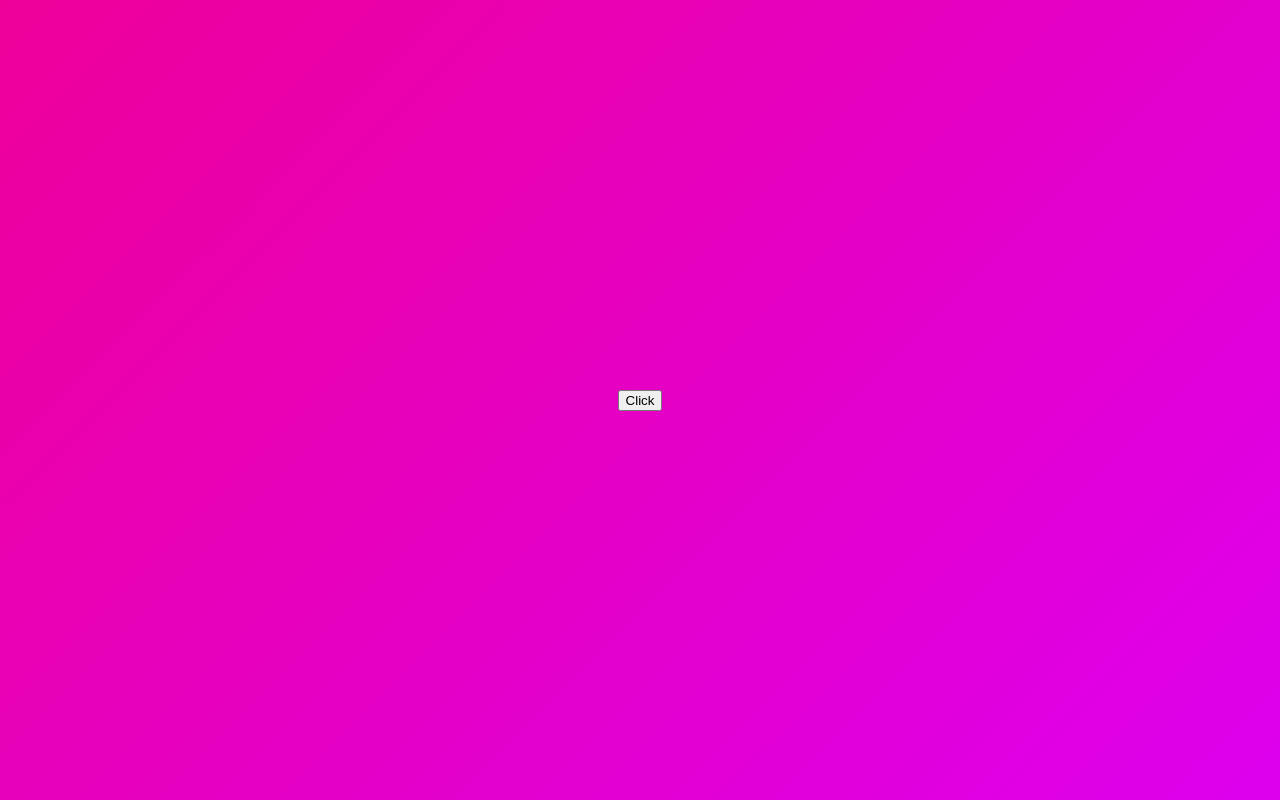
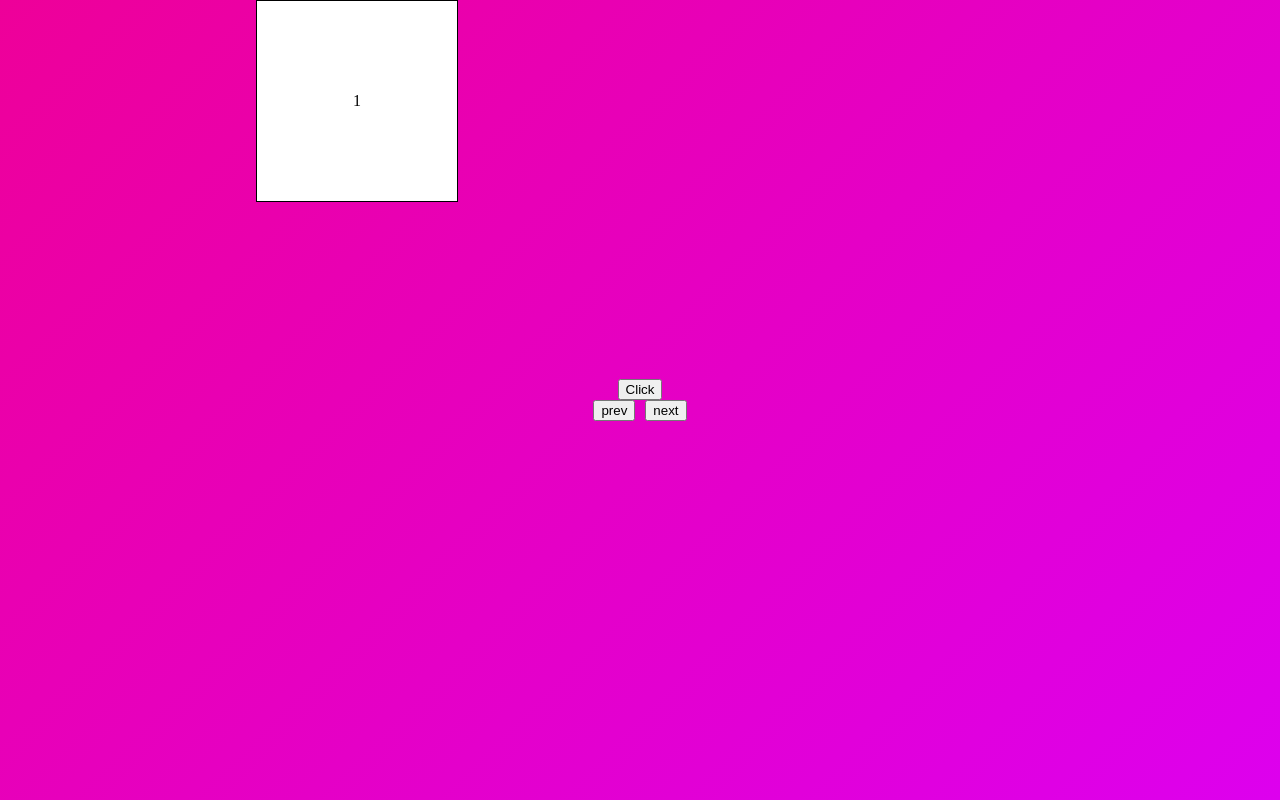
Before and after one commit to heysunny612/nomad-react-master, a React (Vite) app: page / in a window 1280 px wide. Built offline with nearby package versions, Linux system fonts and the light colour scheme.

Commit message:
slider with AnimatePresence

```diff
--- a/src/App.tsx
+++ b/src/App.tsx
@@ -6,11 +6,12 @@ import MotionValue from './components/MotionValue';
 import { motion, AnimatePresence } from 'framer-motion';
 import Svg from './components/Svg';
 import { useState } from 'react';
+import Slider from './components/Slider';
 
 const Container = styled(motion.div)`
   color: black;
   background: linear-gradient(135deg, #e09, #d0e);
-  width: 100vw;
+  width: 100%;
   height: 100vh;
   display: flex;
   flex-direction: column;
@@ -59,6 +60,7 @@ function App() {
         ) : null}
       </AnimatePresence>
       <button onClick={toggle}>Click</button>
+      <Slider />
     </Container>
   );
 }
--- /dev/null
+++ b/src/components/Slider.tsx
@@ -0,0 +1,77 @@
+import { AnimatePresence, Variants, motion } from 'framer-motion';
+import { useState } from 'react';
+import styled from 'styled-components';
+
+const Section = styled.div`
+  display: flex;
+  gap: 10px;
+`;
+
+const Box = styled(motion.div)`
+  position: absolute;
+  top: 0;
+  left: 20%;
+  width: 200px;
+  height: 200px;
+  background-color: #fff;
+  border: 1px solid #000;
+  display: flex;
+  justify-content: center;
+  align-items: center;
+`;
+
+const boxVarients: Variants = {
+  entry: (back: boolean) => ({
+    x: back ? -500 : 500,
+    opacity: 0,
+    scale: 0,
+  }),
+  center: {
+    x: 0,
+    opacity: 1,
+    scale: 1,
+    transition: {
+      duration: 0.3,
+    },
+  },
+  exit: (back: boolean) => ({
+    x: back ? 500 : -500,
+    opacity: 0,
+    scale: 0,
+    rotateX: 180,
+    transition: { duration: 0.3 },
+  }),
+};
+export default function Slider() {
+  const [visible, setVisible] = useState(1);
+  const [back, setBack] = useState(false);
+  const next = () => {
+    if (visible >= 9) return;
+    setVisible((prev) => prev + 1);
+    setBack(false);
+  };
+  const prev = () => {
+    if (visible <= 1) return;
+    setVisible((prev) => prev - 1);
+    setBack(true);
+  };
+
+  return (
+    <Section>
+      <button onClick={prev}>prev</button>
+      <AnimatePresence custom={back}>
+        <Box
+          custom={back}
+          key={visible}
+          variants={boxVarients}
+          initial='entry'
+          animate='center'
+          exit='exit'
+        >
+          {visible}
+        </Box>
+      </AnimatePresence>
+      <button onClick={next}>next</button>
+    </Section>
+  );
+}
```
